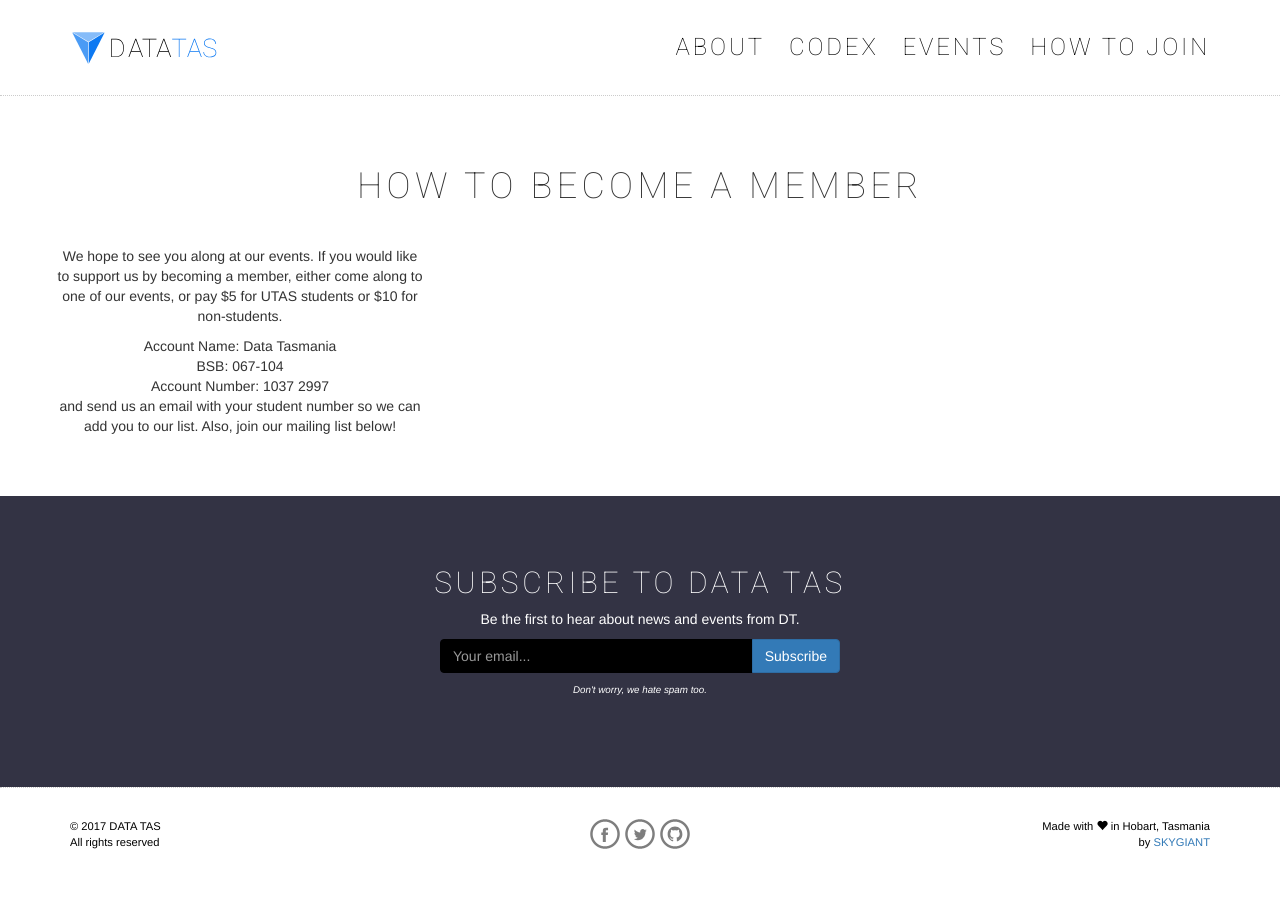
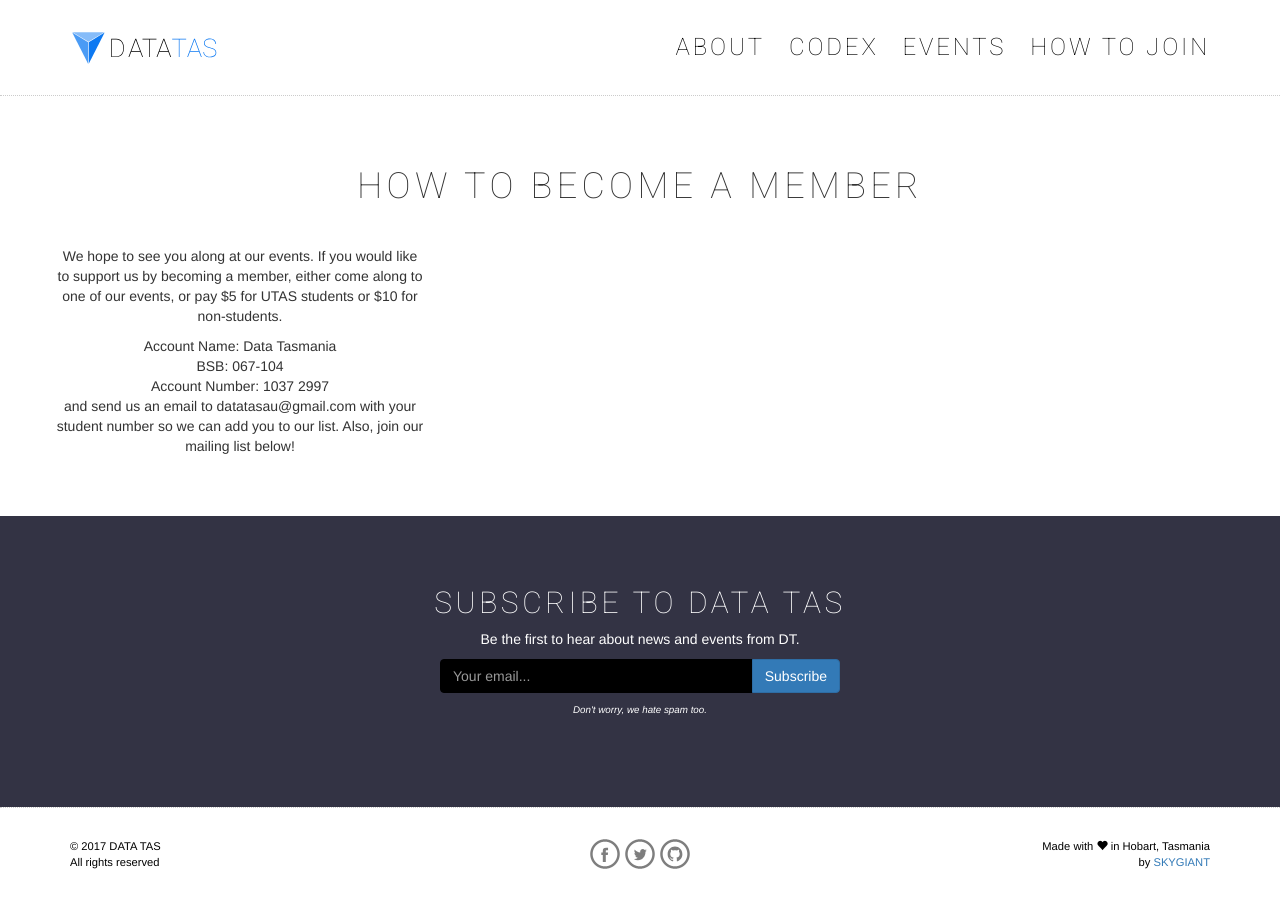
Before and after one commit to datatas/datatas.github.io, a Jekyll site: the page built from index.html, in a window 1280 px wide and 900 px high, scrolled down 777 px. Built offline with Jekyll 4.4.1, drawn with Linux system fonts in a browser that asks for light colours; nearby versions of some CDN libraries.

Commit message:
Update index.html
Added email address

```diff
--- a/index.html
+++ b/index.html
@@ -54,7 +54,7 @@ show_mcml2019: false
             <div class="row">
                 <div class="col-sm-4 service">
                 <p>We hope to see you along at our events. If you would like to support us by becoming a member, either come along to one of our events, or pay $5 for UTAS students or $10 for non-students. </p>
-                <p>Account Name: Data Tasmania <br> BSB: 067-104 <br> Account Number: 1037 2997 <br> and send us an email with your student number so we can add you to our list. Also, join our mailing list below!
+                <p>Account Name: Data Tasmania <br> BSB: 067-104 <br> Account Number: 1037 2997 <br> and send us an email to datatasau@gmail.com with your student number so we can add you to our list. Also, join our mailing list below!
             </div>
         </div>
      </div>
```
